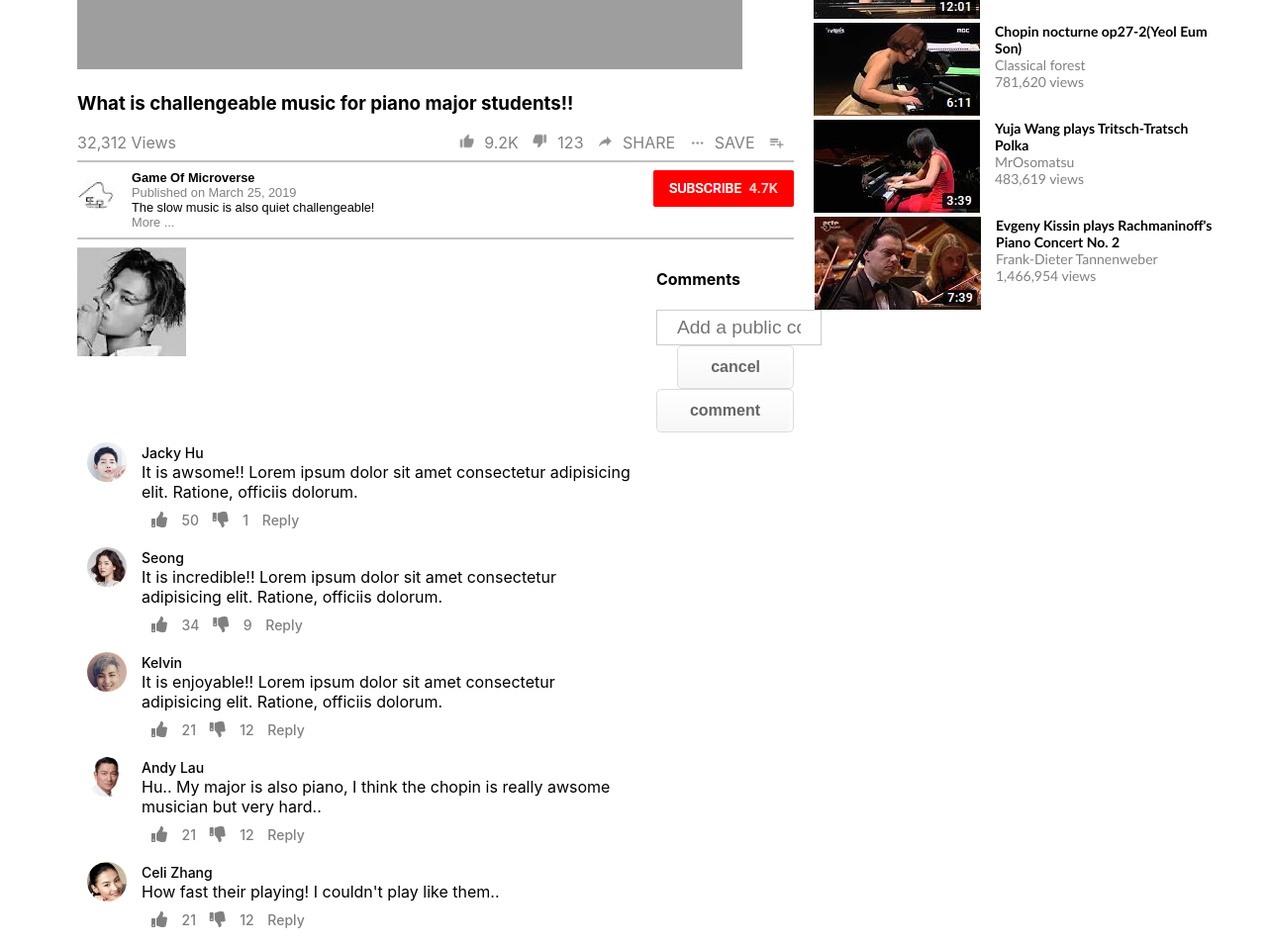
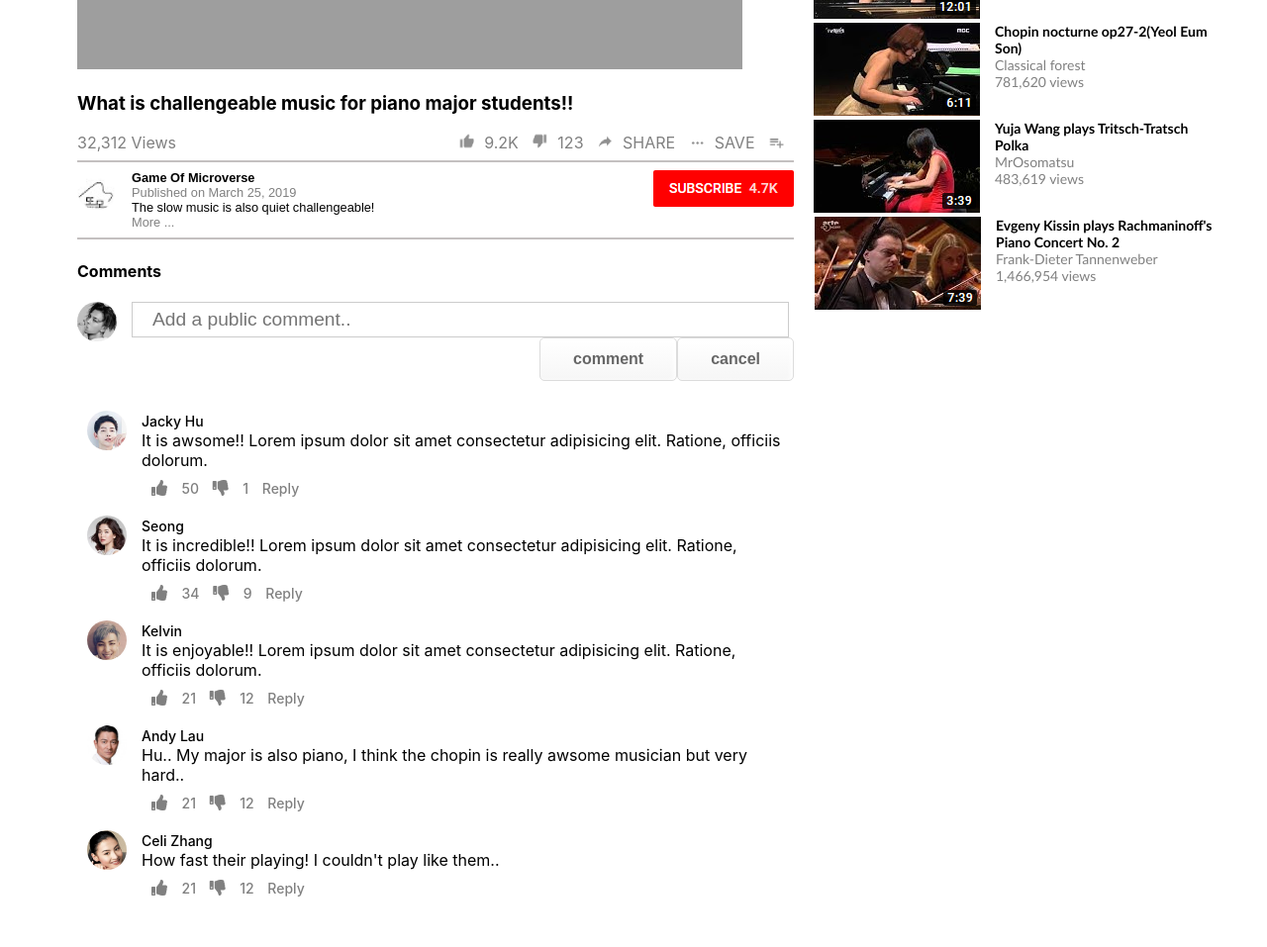
Before and after one commit to shjang7/Youtube, a plain HTML site: page index.html in a window 1280 px wide. Shown: the part 381-1338 px from the top of the page at 99% size. Drawn offline with Linux system fonts and the light colour scheme; grey boxes are pictures that could not be loaded.

Commit message:
fix current comment section

```diff
--- a/css/design.css
+++ b/css/design.css
@@ -109,15 +109,16 @@ p {
 }
 
 .curr_coment {
-  width: 100%;
+  /* width: 100%; */
   height: 100px;
-/*  display: grid;
-  grid-template-columns: auto auto;
-  grid-template-row: auto auto;*/
+  /* display: grid; */
+  /* grid-template-columns: auto auto; */
+  /* grid-template-row: auto auto; */
+  /* border: 2px blue solid; */
 }
 
 .curr_coment input {
-  width: 90%;
+  width: 93%;
   padding: 6px 20px;
   border: 1px solid #ccc;
   align-items: center;
@@ -142,7 +143,6 @@ p {
   margin: 10px;
 }
 .comments_others .grid_2 .image {
-  grid-row: 1/3;
 }
 
 .view .subletter .icons {
--- a/index.html
+++ b/index.html
@@ -95,12 +95,19 @@
           </div>
         </div>
         <hr />
+
+        <!-- Comment Section -->
+      <div>
+          <h4>Comments</h4>
         <div class="grid_2 curr_coment">
-          <div class="image">
-            <img src="./assets/curr_user_photo.png" />
+
+
+            <div class="image ">
+                <img class="user-photo" src="./assets/curr_user_photo.png" />
             </div>
+
               <div class="text">
-            <h4>Comments</h4>
+
                 <form>
                   <input
                     class="input"
@@ -111,6 +118,12 @@
                   <button class="myButton">comment</button>
                 </form>
               </div>
+
+
+
+        </div>
+
+
 
           <div class="comments_others">
             <div class="grid_2">
```
Lines whose indentation alone changed are shown as unchanged.
